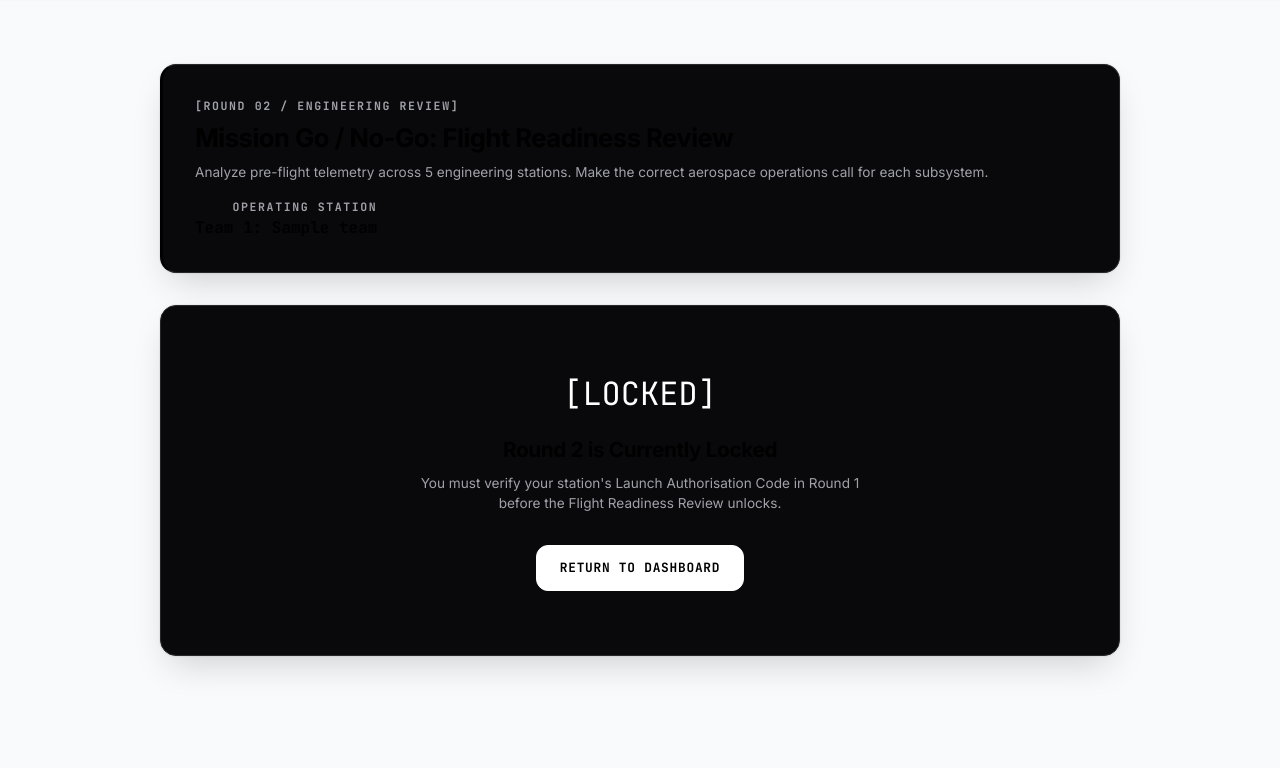
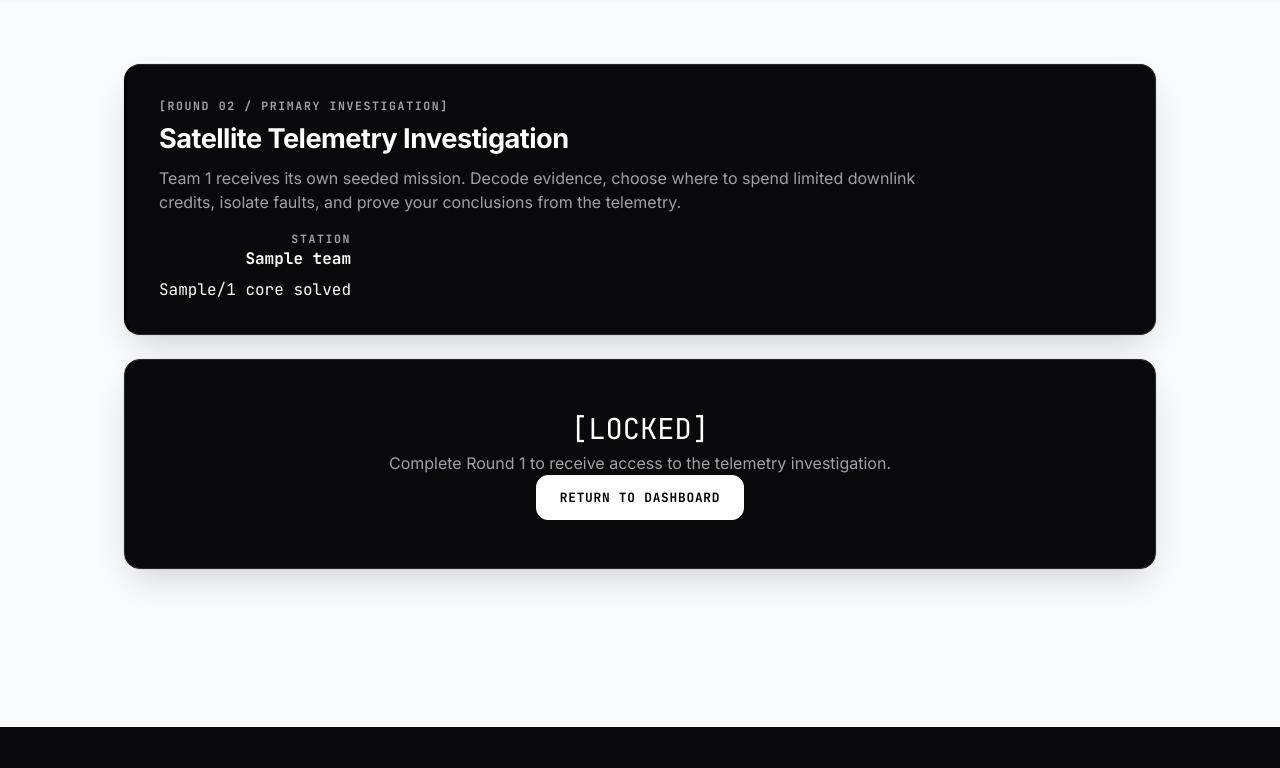
Before and after one commit to Hootsworth/ICARUS_cansat-XA14, a FastAPI app: template app/templates/round2.html in a window 1280 px wide. Shown: the part 73-841 px from the top of the page. After the commit the page ends 800 px from the top, so only its background shows below. Run offline with FastAPI, Linux system fonts and the light colour scheme; data comes from the database, SQL or seed files in the repository; the template is opened without the code that fills it: most values are stand-ins (such as "Sample title", 1, 10 or a date in 2020); some libraries are stand-ins or nearby versions.

Commit message:
Build primary telemetry investigation Round 2 interface

```diff
--- a/app/templates/round2.html
+++ b/app/templates/round2.html
@@ -1,211 +1,104 @@
 {% extends "base.html" %}
-
-{% block title %}Round 2: Flight Readiness Review | ICARUS{% endblock %}
+{% block title %}Round 2: Telemetry Investigation | ICARUS{% endblock %}
 
 {% block content %}
-<div style="max-width: 960px; margin: 2rem auto; padding: 0;">
-    <!-- Round Header -->
-    <div class="card" style="margin-bottom: 2rem; border-left: 3px solid #000000;">
-        <div style="display: flex; justify-content: space-between; align-items: flex-end; flex-wrap: wrap; gap: 1rem;">
+<div style="max-width:1100px;margin:2rem auto;">
+  <div class="card" style="margin-bottom:1.5rem;border-left:3px solid #000;">
+    <div style="display:flex;justify-content:space-between;gap:1rem;flex-wrap:wrap;">
       <div>
-                <div class="eyebrow">[ROUND 02 / ENGINEERING REVIEW]</div>
-                <h1 style="font-size: 1.6rem; margin: 0.3rem 0; color: #000000;">Mission Go / No-Go: Flight Readiness Review</h1>
-                <p style="color: var(--text-muted); font-size: 0.85rem;">
-                    Analyze pre-flight telemetry across 5 engineering stations. Make the correct aerospace operations call for each subsystem.
+        <div class="eyebrow">[ROUND 02 / PRIMARY INVESTIGATION]</div>
+        <h1 style="font-size:1.7rem;margin:.35rem 0;">Satellite Telemetry Investigation</h1>
+        <p style="color:var(--text-muted);max-width:760px;">
+          Team {{ team.id }} receives its own seeded mission. Decode evidence, choose where to spend limited downlink credits, isolate faults, and prove your conclusions from the telemetry.
         </p>
       </div>
-            <div style="text-align: right;">
-                <div class="eyebrow">Operating Station</div>
-                <div class="mono" style="font-weight: 700; color: #000000; font-size: 1rem;">Team {{ team.id }}: {{ team.name }}</div>
+      <div style="text-align:right;">
+        <div class="eyebrow">Station</div>
+        <div class="mono" style="font-weight:700;">{{ team.name }}</div>
+        <div class="mono" style="margin-top:.4rem;">{{ main_solved }}/{{ main_challenge_count }} core solved</div>
       </div>
     </div>
   </div>
 
   {% if not is_active and not is_completed %}
-    <!-- Locked State -->
-    <div class="card" style="text-align: center; padding: 4rem 2rem;">
-        <div class="mono" style="font-size: 2rem; margin-bottom: 1rem;">[LOCKED]</div>
-        <h2 style="color: #000000; margin-bottom: 0.5rem; font-size: 1.3rem;">Round 2 is Currently Locked</h2>
-        <p style="color: var(--text-muted); max-width: 480px; margin: 0 auto 2rem; font-size: 0.85rem;">
-            You must verify your station's Launch Authorisation Code in Round 1 before the Flight Readiness Review unlocks.
-        </p>
+  <div class="card" style="padding:3rem;text-align:center;">
+    <div class="mono" style="font-size:1.8rem;">[LOCKED]</div>
+    <p style="color:var(--text-muted);">Complete Round 1 to receive access to the telemetry investigation.</p>
     <a href="/dashboard" class="btn btn-primary">Return to Dashboard</a>
   </div>
-
-    {% elif is_completed %}
-    <!-- Completed State -->
-    <div class="card" style="text-align: center; padding: 4rem 2rem;">
-        <div class="mono" style="font-size: 2rem; margin-bottom: 1rem;">[VERIFIED]</div>
-        <h2 style="color: #000000; margin-bottom: 0.5rem; font-size: 1.3rem;">Flight Readiness Review Certified</h2>
-        <p style="color: var(--text-muted); margin-bottom: 2rem; font-size: 0.85rem;">
-            Your engineering decisions have been validated by the Flight Director.
+  {% else %}
+  <div class="card" style="margin-bottom:1.5rem;">
+    <div style="display:flex;justify-content:space-between;align-items:center;gap:1rem;flex-wrap:wrap;">
+      <div>
+        <div class="eyebrow">Mission Architecture</div>
+        <h2 style="font-size:1.25rem;margin:.25rem 0;">Evidence chain</h2>
+        <p style="font-size:.85rem;color:var(--text-muted);margin:0;">
+          The data is intentionally distributed. The browser does not contain the master answers or a complete high-rate archive.
         </p>
-        <div style="display: inline-block; border: 1px solid var(--border-muted); padding: 1.5rem 3rem; margin-bottom: 2rem;">
-            <div class="eyebrow" style="margin-bottom: 0.5rem;">Readiness Score</div>
-            <div class="mono" style="font-size: 2.8rem; font-weight: 800; color: #000000;">{{ final_score }} <span style="font-size: 1rem; color: var(--text-dim);">/ 500 PTS</span></div>
       </div>
-        <div>
-            <a href="/dashboard" class="btn btn-primary">Proceed to Round 3 &rarr;</a>
+      <a href="/packages" class="btn btn-secondary">Open Mission Packages →</a>
     </div>
   </div>
 
-    {% else %}
-    <!-- Active Readiness Review Stations -->
-    <div id="readiness-stations-container">
-        <div class="card" style="text-align: center; padding: 2rem;" id="loading-box">
-            <div class="mono">Loading Pre-Flight Telemetry Dossiers...</div>
+  {% for key in ["PHASE_1","PHASE_2","PHASE_3","BONUS"] %}
+  {% set pd = phase_data[key] %}
+  <section class="card" style="margin-bottom:1.25rem;">
+    <div style="display:flex;justify-content:space-between;gap:1rem;align-items:flex-start;flex-wrap:wrap;border-bottom:1px solid var(--border-muted);padding-bottom:.9rem;margin-bottom:1rem;">
+      <div>
+        <div class="eyebrow">{{ key }}</div>
+        <h2 style="font-size:1.2rem;margin:.3rem 0;">{{ pd.title }}</h2>
+        <p style="font-size:.84rem;color:var(--text-muted);margin:0;">{{ pd.desc }}</p>
+      </div>
+      <div class="mono" style="font-size:.8rem;">
+        {% if key == "PHASE_1" %}{{ progress.PHASE_1 }}/3
+        {% elif key == "PHASE_2" %}{{ progress.PHASE_2 }}/4
+        {% elif key == "PHASE_3" %}{{ progress.PHASE_3 }}/4
+        {% else %}{{ progress.BONUS }}/2{% endif %}
       </div>
     </div>
 
-    <!-- Submit Section -->
-    <div class="card" style="margin-top: 2rem; text-align: center; padding: 2rem; display: none;" id="submit-card">
-        <div class="eyebrow" style="margin-bottom: 0.5rem;">Certification Sign-Off</div>
-        <h3 style="color: #000000; margin-bottom: 1rem;">Ready to Transmit Flight Decisions?</h3>
-        <p style="color: var(--text-muted); font-size: 0.85rem; max-width: 500px; margin: 0 auto 1.5rem;">
-            Ensure your team has reviewed all 5 subsystem telemetry profiles. Submitting will commit your flight readiness ledger.
-        </p>
-        <button id="btn-submit-review" onclick="submitReadinessReview()" class="btn btn-primary" style="padding: 0.8rem 2.5rem;">
-            Commit Flight Operations Decisions
-        </button>
-        <div id="review-feedback" class="mono" style="font-size: 0.85rem; margin-top: 1rem; display: none;"></div>
+    {% if key == "PHASE_2" and not flags.get("PHASE_1") %}
+    <div style="padding:1rem;border:1px solid var(--border-muted);color:var(--text-muted);font-size:.85rem;">
+      Phase 2 evidence is sealed. Solve all Phase 1 challenges to release its package.
     </div>
+    {% elif key == "PHASE_3" and not flags.get("PHASE_2") %}
+    <div style="padding:1rem;border:1px solid var(--border-muted);color:var(--text-muted);font-size:.85rem;">
+      Phase 3 is sealed. Complete Phase 2 to receive the fault-isolation package.
+    </div>
+    {% else %}
+    <div class="challenge-grid">
+      {% for ch in challenges if ch.phase == key %}
+      <a href="/challenge/{{ ch.id }}" class="challenge-card {{ 'solved' if ch.is_solved else '' }}" style="text-decoration:none;color:inherit;">
+        <div>
+          <div class="card-top">
+            <span class="challenge-id mono">{{ ch.id }}</span>
+            <span class="challenge-pts mono">{{ ch.points }} PTS</span>
+          </div>
+          <div class="challenge-title">{{ ch.title }}</div>
+          <div class="challenge-desc">{{ ch.description }}</div>
+        </div>
+        <div style="border-top:1px solid var(--border-hairline);padding-top:.7rem;margin-top:.5rem;">
+          {% if ch.is_solved %}
+          <span class="mono" style="font-size:.75rem;">✓ SOLVED · +{{ ch.points_awarded }} PTS</span>
+          {% else %}
+          <span class="mono" style="font-size:.75rem;">INVESTIGATE →</span>
+          {% endif %}
+        </div>
+      </a>
+      {% endfor %}
+    </div>
+    {% endif %}
+  </section>
+  {% endfor %}
+
+  {% if is_completed %}
+  <div class="card" style="padding:2rem;text-align:center;">
+    <div class="eyebrow">[ROUND 02 COMPLETE]</div>
+    <h2 style="margin:.4rem 0;">Telemetry investigation certified</h2>
+    <p style="color:var(--text-muted);">Core fault-isolation chain complete. Round 3 has been unlocked.</p>
+    <a href="/round3" class="btn btn-primary">Proceed to Round 3 →</a>
+  </div>
+  {% endif %}
   {% endif %}
 </div>
 {% endblock %}
-
-{% block extra_scripts %}
-{% if is_active and not is_completed %}
-<script>
-let stationsData = [];
-const userCalls = {};
-
-async function loadDossiers() {
-    try {
-        const res = await fetch("/api/round2/dossiers");
-        const data = await res.json();
-        stationsData = data.stations || [];
-        renderStations();
-    } catch (e) {
-        document.getElementById("loading-box").innerText = "Failed to load telemetry dossiers.";
-    }
-}
-
-function renderStations() {
-    const container = document.getElementById("readiness-stations-container");
-    container.innerHTML = "";
-
-    stationsData.forEach((st, idx) => {
-        const card = document.createElement("div");
-        card.className = "card";
-        card.style.marginBottom = "2rem";
-
-        let telemRows = "";
-        for (const [k, v] of Object.entries(st.telemetry_data)) {
-            telemRows += `<tr><td style="color:#71717a; width:40%;">${k}</td><td class="mono" style="color:var(--text-main); font-weight:600;">${v}</td></tr>`;
-        }
-
-        let chartRows = st.strip_chart.map(line => `<div>${line}</div>`).join("");
-
-        let optionsHtml = "";
-        st.options.forEach(opt => {
-            optionsHtml += `
-            <label style="display:flex; align-items:flex-start; gap:0.75rem; padding:0.75rem 1rem; border:1px solid var(--border-muted); margin-bottom:0.5rem; cursor:pointer; background:#ffffff; transition:border-color 0.15s ease;">
-                <input type="radio" name="station_${st.id}" value="${opt.id}" onchange="selectCall(${st.id}, '${opt.id}')" style="margin-top:0.25rem;">
-                <div style="font-size:0.85rem; color:var(--text-main);">
-                    <strong class="mono">[${opt.id}]</strong> ${opt.text}
-                </div>
-            </label>
-            `;
-        });
-
-        card.innerHTML = `
-        <div style="display:flex; justify-content:space-between; align-items:center; border-bottom:1px solid var(--border-muted); padding-bottom:0.75rem; margin-bottom:1.25rem;">
-            <div>
-                <span class="eyebrow">[STATION 0${st.id} / 05]</span>
-                <h3 style="font-size:1.15rem; color:var(--text-main); margin-top:0.2rem;">${st.subsystem}</h3>
-                <div class="mono" style="font-size:0.8rem; color:var(--text-dim);">${st.component}</div>
-            </div>
-            <span class="badge" id="badge_station_${st.id}">PENDING</span>
-        </div>
-
-        <div style="display:grid; grid-template-columns:repeat(auto-fit, minmax(280px, 1fr)); gap:1.5rem; margin-bottom:1.5rem;">
-            <!-- Telemetry Parameters -->
-            <div>
-                <div class="eyebrow" style="margin-bottom:0.5rem;">LIVE SENSOR READINGS</div>
-                <table class="scoreboard-table" style="font-size:0.8rem;">
-                    <tbody>${telemRows}</tbody>
-                </table>
-            </div>
-
-            <!-- Strip Chart / Plot -->
-            <div>
-                <div class="eyebrow" style="margin-bottom:0.5rem;">${st.chart_label}</div>
-                <div class="mono" style="background:#fafafa; border:1px solid var(--border-hairline); padding:0.75rem; font-size:0.75rem; line-height:1.6; color:#3f3f46; white-space:pre-wrap;">
-                    ${chartRows}
-                </div>
-            </div>
-        </div>
-
-        <!-- Engineering Findings -->
-        <div style="border-left:2px solid #000000; padding:0.5rem 1rem; margin-bottom:1.5rem; background:#f4f4f5;">
-            <div class="eyebrow">Operations Note</div>
-            <div style="font-size:0.85rem; color:var(--text-main); margin-top:0.25rem;">${st.findings}</div>
-        </div>
-
-        <!-- Decision Options -->
-        <div>
-            <div class="eyebrow" style="margin-bottom:0.75rem;">SELECT FLIGHT DIRECTOR CALL</div>
-            ${optionsHtml}
-        </div>
-        `;
-
-        container.appendChild(card);
-    });
-
-    document.getElementById("submit-card").style.display = "block";
-}
-
-function selectCall(stationId, optId) {
-    userCalls[stationId] = optId;
-    const badge = document.getElementById(`badge_station_${stationId}`);
-    if (badge) {
-        badge.innerText = `SELECTED: [${optId}]`;
-        badge.className = "badge badge-active";
-    }
-}
-
-async function submitReadinessReview() {
-    if (Object.keys(userCalls).length < 5) {
-        alert("Please make a flight call for all 5 stations before committing.");
-        return;
-    }
-
-    const btn = document.getElementById("btn-submit-review");
-    const fb = document.getElementById("review-feedback");
-    btn.disabled = true;
-    btn.innerText = "Transmitting Ledger...";
-    fb.style.display = "none";
-
-    try {
-        const res = await fetch("/api/round2/evaluate", {
-            method: "POST",
-            headers: { "Content-Type": "application/json" },
-            body: JSON.stringify({ calls: userCalls })
-        });
-        const data = await res.json();
-
-        fb.style.display = "block";
-        fb.innerText = `✓ ${data.message}`;
-        setTimeout(() => window.location.reload(), 1400);
-    } catch (e) {
-        fb.style.display = "block";
-        fb.innerText = "Network error submitting decisions.";
-        btn.disabled = false;
-        btn.innerText = "Commit Flight Operations Decisions";
-    }
-}
-
-document.addEventListener("DOMContentLoaded", loadDossiers);
-</script>
-{% endif %}
-{% endblock %}
```
Lines whose indentation alone changed are shown as unchanged.
